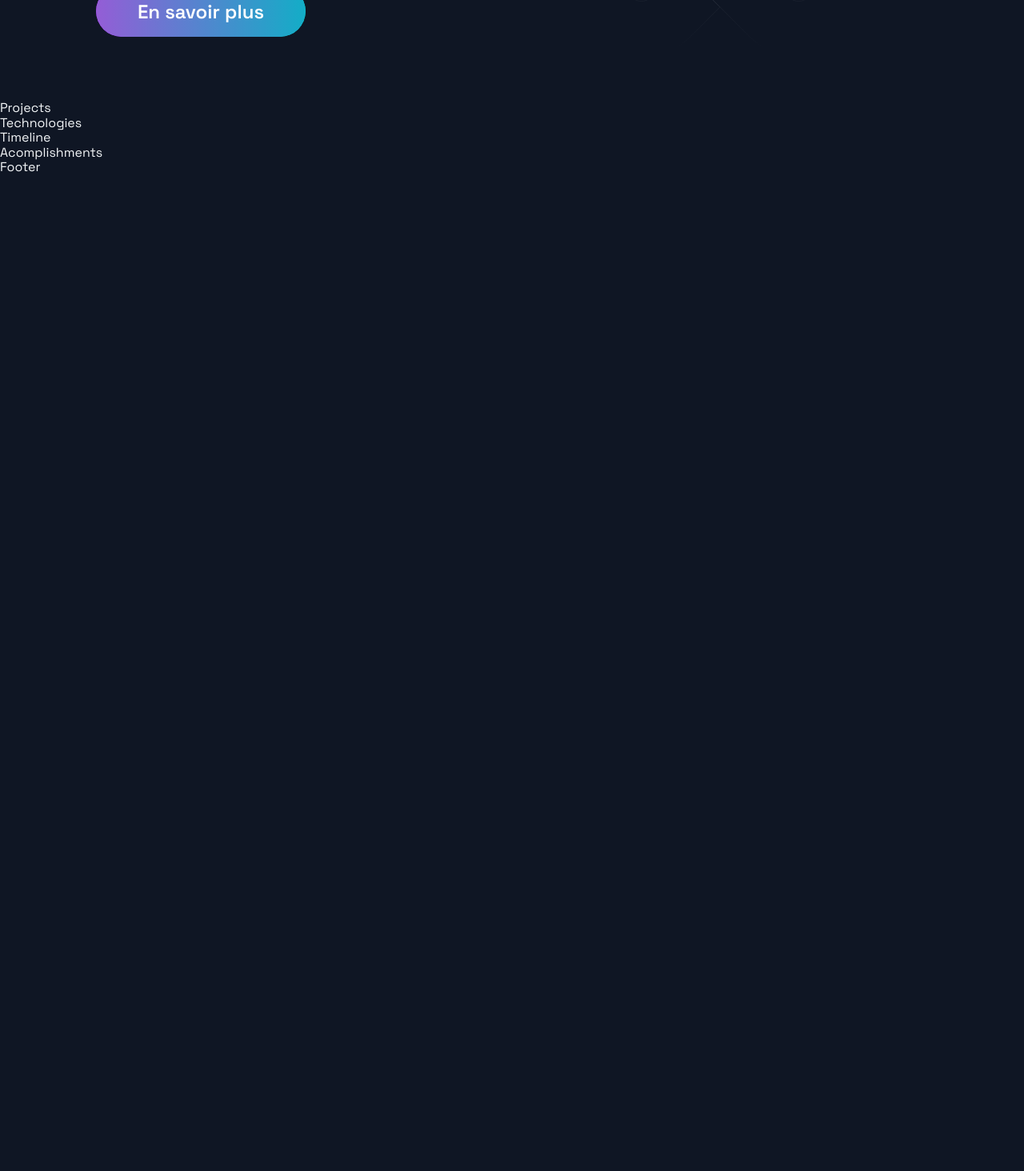
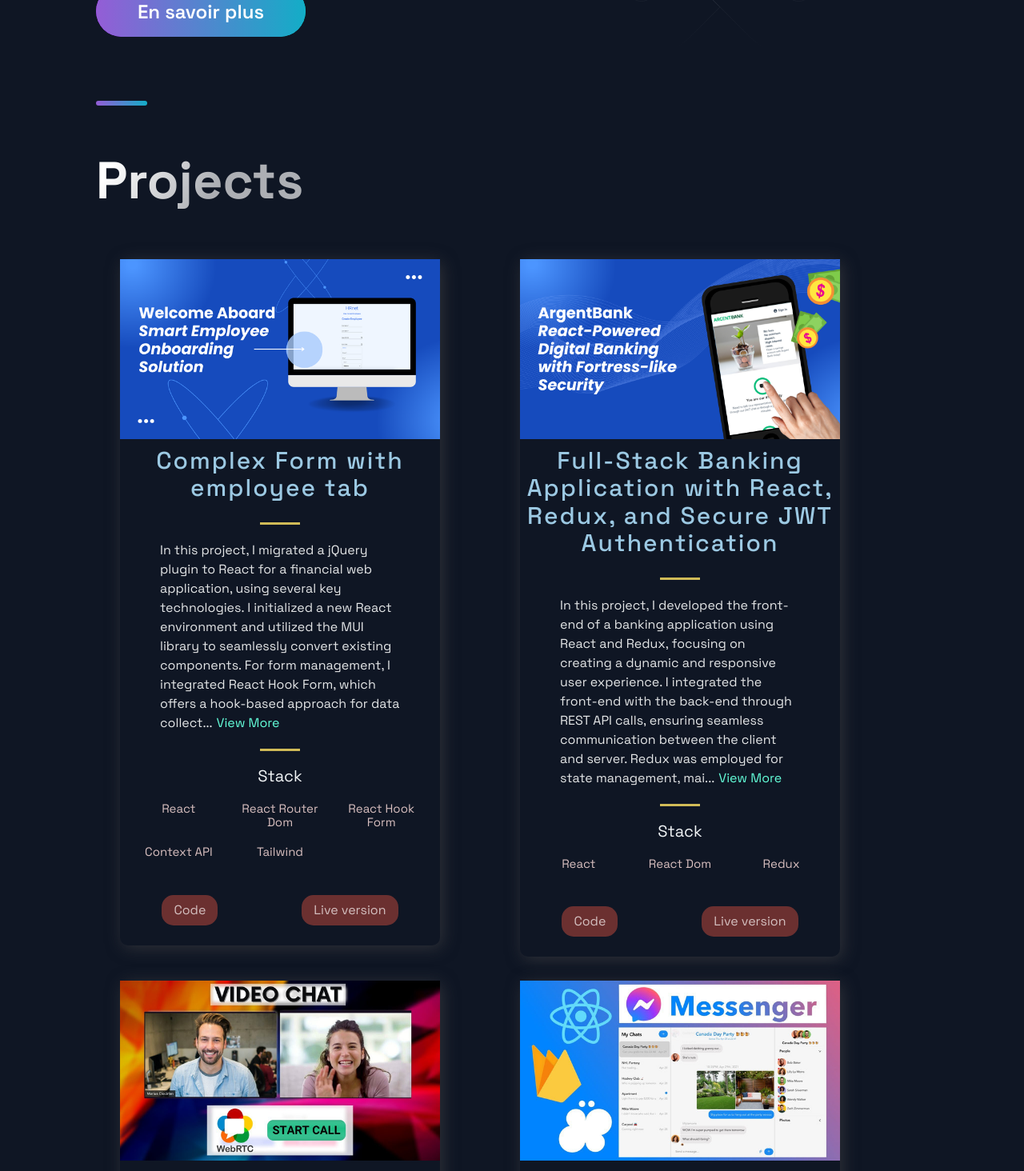
Before and after one commit to juliengDev/Portfolio, a Next.js app: page / in a window 1280 px wide. Shown: the part 560-2024 px from the top of the page at 80% size. Before the commit the page ends 800 px from the top, so only its background shows below. Built offline with nearby package versions, Linux system fonts and the light colour scheme.

Commit message:
Projects - Technologies- Timeline section done

```diff
--- a/src/components/Projects/Projects.js
+++ b/src/components/Projects/Projects.js
@@ -1,13 +1,154 @@
-import React from 'react';
+// import React from "react";
 
-import { BlogCard, CardInfo, ExternalLinks, GridContainer, HeaderThree, Hr, Tag, TagList, TitleContent, UtilityList, Img } from './ProjectsStyles';
-import { Section, SectionDivider, SectionTitle } from '../../styles/GlobalComponents';
-import { projects } from '../../constants/constants';
+// import {
+//   BlogCard,
+//   CardInfo,
+//   ExternalLinks,
+//   GridContainer,
+//   HeaderThree,
+//   Hr,
+//   Tag,
+//   TagList,
+//   TitleContent,
+//   UtilityList,
+//   Img,
+// } from "./ProjectsStyles";
+// import {
+//   Section,
+//   SectionDivider,
+//   SectionTitle,
+// } from "../../styles/GlobalComponents";
+// import { projects } from "../../constants/constants";
+
+// const Projects = () => (
+//   <Section nopadding id="projects">
+//     <SectionDivider />
+//     <SectionTitle main>Projects</SectionTitle>
+//     <GridContainer>
+//       {projects.map(({ image, title, description, visit, source, tags }, i) => {
+//         return (
+//           <BlogCard key={i}>
+//             <Img src={image} />
+//             <TitleContent>
+//               <HeaderThree title>{title}</HeaderThree>
+//               <Hr />
+//             </TitleContent>
+//             <CardInfo className="card-info">{description}</CardInfo>
+//             <div>
+//               <TitleContent>Stack</TitleContent>
+//               <TagList>
+//                 {tags.map((t, i) => {
+//                   return <Tag key={i}>{t}</Tag>;
+//                 })}
+//               </TagList>
+//             </div>
+//             <UtilityList>
+//               <ExternalLinks href={visit}>Code</ExternalLinks>
+//               <ExternalLinks href={source}>Live version</ExternalLinks>
+//             </UtilityList>
+//           </BlogCard>
+//         );
+//       })}
+//     </GridContainer>
+//   </Section>
+// );
+
+// export default Projects;
+
+import React, { useState } from "react";
+import {
+  BlogCard,
+  CardInfo,
+  ExternalLinks,
+  GridContainer,
+  HeaderThree,
+  Hr,
+  Tag,
+  TagList,
+  TitleContent,
+  UtilityList,
+  Img,
+  ViewMoreLink,
+} from "./ProjectsStyles";
+import {
+  Section,
+  SectionDivider,
+  SectionTitle,
+} from "../../styles/GlobalComponents";
+import { projects } from "../../constants/constants";
+
+const MAX_DESCRIPTION_LENGTH = 330;
 
 const Projects = () => (
-  <div>
-    Projects
-  </div>
+  <Section nopadding id="projects">
+    <SectionDivider />
+    <SectionTitle main>Projects</SectionTitle>
+    <GridContainer>
+      {projects.map(({ image, title, description, visit, source, tags }, i) => (
+        <ProjectCard
+          key={i}
+          image={image}
+          title={title}
+          description={description}
+          visit={visit}
+          source={source}
+          tags={tags}
+        />
+      ))}
+    </GridContainer>
+  </Section>
 );
 
+const ProjectCard = ({ image, title, description, visit, source, tags }) => {
+  const [isExpanded, setIsExpanded] = useState(false);
+
+  const toggleDescription = () => {
+    setIsExpanded(!isExpanded);
+  };
+
+  const displayedDescription = isExpanded
+    ? description
+    : description.slice(0, MAX_DESCRIPTION_LENGTH);
+
+  const showViewMore = description.length > MAX_DESCRIPTION_LENGTH;
+
+  return (
+    <BlogCard>
+      <Img src={image} />
+      <TitleContent>
+        <HeaderThree title>{title}</HeaderThree>
+        <Hr />
+      </TitleContent>
+      <CardInfo className="card-info">
+        {displayedDescription}
+        {showViewMore && (
+          <>
+            {!isExpanded && "..."}
+            <ViewMoreLink onClick={toggleDescription}>
+              {isExpanded ? "View Less" : "View More"}
+            </ViewMoreLink>
+          </>
+        )}
+      </CardInfo>
+      <Hr />
+      <div>
+        <TitleContent>Stack</TitleContent>
+        <TagList>
+          {tags.map((t, i) => (
+            <Tag key={i}>{t}</Tag>
+          ))}
+        </TagList>
+      </div>
+      <UtilityList>
+        <ExternalLinks href={source} target="_blank">
+          Code
+        </ExternalLinks>
+        <ExternalLinks href={visit} target="_blank">
+          Live version
+        </ExternalLinks>
+      </UtilityList>
+    </BlogCard>
+  );
+};
+
 export default Projects;
--- a/src/components/Projects/ProjectsStyles.js
+++ b/src/components/Projects/ProjectsStyles.js
@@ -1,17 +1,17 @@
-import styled from 'styled-components';
+import styled from "styled-components";
 
 export const Img = styled.img`
-  width:100%;
-  height:100%;
+  width: 100%;
+  height: 100%;
   object-fit: cover;
   overflow: hidden;
-`
+`;
 
 export const GridContainer = styled.section`
   display: grid;
   grid-template-columns: repeat(auto-fill, minmax(400px, 1fr));
   padding: 3rem;
-place-items: center;
+  place-items: flex-start;
   column-gap: 2rem;
   row-gap: 3rem;
   @media ${(props) => props.theme.breakpoints.sm} {
@@ -20,8 +20,7 @@ row-gap: 3rem;
     padding: 2rem;
     padding-bottom: 0;
   }
-
-`
+`;
 export const BlogCard = styled.div`
   border-radius: 10px;
   box-shadow: 3px 3px 20px rgba(80, 78, 78, 0.5);
@@ -32,19 +31,18 @@ export const BlogCard = styled.div`
   }
 `;
 export const TitleContent = styled.div`
+  font-size: 2rem;
   text-align: center;
   z-index: 20;
   width: 100%;
-
 `;
-
 
 export const HeaderThree = styled.h3`
   font-weight: 500;
   letter-spacing: 2px;
   color: #9cc9e3;
-  padding: .5rem 0;
-  font-size: ${(props) => props.title ? '3rem' : '2rem'};
+  padding: 0.5rem 0;
+  font-size: ${(props) => (props.title ? "3rem" : "2rem")};
 `;
 
 export const Hr = styled.hr`
@@ -59,26 +57,23 @@ export const Intro = styled.div`
   width: 170px;
   margin: 0 auto;
   color: #dce3e7;
-  font-family: 'Droid Serif', serif;
+  font-family: "Droid Serif", serif;
   font-size: 13px;
   font-style: italic;
   line-height: 18px;
 `;
 
-
 export const CardInfo = styled.p`
   width: 100%;
   padding: 0 50px;
   color: #e4e6e7;
-  font-style: 2rem;
+  /* font-style: italic; */
   line-height: 24px;
-  text-align: justify;
+  text-align: left;
   @media ${(props) => props.theme.breakpoints.sm} {
-    padding:.3rem
-
+    padding: 0.3rem;
   }
 `;
-
 
 export const UtilityList = styled.ul`
   list-style-type: none;
@@ -89,24 +84,39 @@ export const UtilityList = styled.ul`
 `;
 
 export const ExternalLinks = styled.a`
-color:#d4c0c0;
+  color: #d4c0c0;
   font-size: 1.6rem;
-padding:1rem 1.5rem;
+  padding: 1rem 1.5rem;
   background: #6b3030;
   border-radius: 15px;
   transition: 0.5s;
-&:hover{
+  &:hover {
     background: #801414;
-
   }
 `;
 
 export const TagList = styled.ul`
-display: flex;
-justify-content: space-around;
+  display: grid;
+  grid-template-columns: repeat(auto-fill, minmax(100px, 1fr));
+  padding: 3rem;
+  place-items: top;
+  column-gap: 2rem;
+  row-gap: 2rem;
   padding: 2rem;
-`
+  text-align: center;
+`;
 export const Tag = styled.li`
   color: #d8bfbf;
   font-size: 1.5rem;
-`
+`;
+
+export const ViewMoreLink = styled.span`
+  color: #64ffda;
+  cursor: pointer;
+  margin-left: 5px;
+  transition: opacity 0.3s ease;
+
+  &:hover {
+    opacity: 0.8;
+  }
+`;
--- a/src/components/Technologies/Technologies.js
+++ b/src/components/Technologies/Technologies.js
@@ -1,12 +1,64 @@
-import React from 'react';
-import { DiFirebase, DiReact, DiZend } from 'react-icons/di';
-import { Section, SectionDivider, SectionText, SectionTitle } from '../../styles/GlobalComponents';
-import { List, ListContainer, ListItem, ListParagraph, ListTitle } from './TechnologiesStyles';
+import React from "react";
+import { DiFirebase, DiReact, DiZend } from "react-icons/di";
+import { MdDesignServices } from "react-icons/md";
+import {
+  Section,
+  SectionDivider,
+  SectionText,
+  SectionTitle,
+} from "../../styles/GlobalComponents";
+import {
+  List,
+  ListContainer,
+  ListItem,
+  ListParagraph,
+  ListTitle,
+} from "./TechnologiesStyles";
 
-const Technologies = () =>  (
-  <div>
-    Technologies
-  </div>
+const Technologies = () => (
+  <Section id="tech">
+    <SectionDivider />
+    <br />
+    <br />
+    <br />
+    <SectionTitle>Technologies</SectionTitle>
+    <SectionText>
+      I've worked with a large range of technologies in the web development
+      world. From Design to Front-end
+    </SectionText>
+    <List>
+      <ListItem>
+        <DiReact size="3rem" />
+        <ListContainer>
+          <ListTitle>Front-End</ListTitle>
+          <ListParagraph>
+            Experience with <br />
+            Html5
+          </ListParagraph>
+        </ListContainer>
+      </ListItem>
+      <ListItem>
+        <DiFirebase size="3rem" />
+        <ListContainer>
+          <ListTitle>Back-End</ListTitle>
+          <ListParagraph>
+            Experience with <br />
+            Node.js and MongoDB
+          </ListParagraph>
+        </ListContainer>
+      </ListItem>
+      <ListItem>
+        <MdDesignServices size="2.5rem" />
+        <ListContainer>
+          <ListTitle>UI/UX</ListTitle>
+          <ListParagraph>
+            Experience with <br />
+            Figma
+          </ListParagraph>
+        </ListContainer>
+      </ListItem>
+    </List>
+  </Section>
 );
 
 export default Technologies;
--- a/src/components/TimeLine/TimeLine.js
+++ b/src/components/TimeLine/TimeLine.js
@@ -1,51 +1,145 @@
-import React, { useState, useRef, useEffect } from 'react';
+import React, { useState, useRef, useEffect } from "react";
 
-import { CarouselButton, CarouselButtonDot, CarouselButtons, CarouselContainer, CarouselItem, CarouselItemImg, CarouselItemText, CarouselItemTitle, CarouselMobileScrollNode } from './TimeLineStyles';
-import { Section, SectionDivider, SectionText, SectionTitle } from '../../styles/GlobalComponents';
-import { TimeLineData } from '../../constants/constants';
+import {
+  CarouselButton,
+  CarouselButtonDot,
+  CarouselButtons,
+  CarouselContainer,
+  CarouselItem,
+  CarouselItemImg,
+  CarouselItemText,
+  CarouselItemTitle,
+  CarouselMobileScrollNode,
+} from "./TimeLineStyles";
+import {
+  Section,
+  SectionDivider,
+  SectionText,
+  SectionTitle,
+} from "../../styles/GlobalComponents";
+import { TimeLineData } from "../../constants/constants";
 
 const TOTAL_CAROUSEL_COUNT = TimeLineData.length;
 
 const Timeline = () => {
-  // const [activeItem, setActiveItem] = useState(0);
-  // const carouselRef = useRef();
+  const [activeItem, setActiveItem] = useState(0);
+  const carouselRef = useRef();
 
-  // const scroll = (node, left) => {
-  //   return node.scrollTo({ left, behavior: 'smooth' });
-  // }
+  const scroll = (node, left) => {
+    return node.scrollTo({ left, behavior: "smooth" });
+  };
 
-  // const handleClick = (e, i) => {
-  //   e.preventDefault();
+  const handleClick = (e, i) => {
+    e.preventDefault();
 
-  //   if (carouselRef.current) {
-  //     const scrollLeft = Math.floor(carouselRef.current.scrollWidth * 0.7 * (i / TimeLineData.length));
+    if (carouselRef.current) {
+      const scrollLeft = Math.floor(
+        carouselRef.current.scrollWidth * 0.7 * (i / TimeLineData.length)
+      );
 
-  //     scroll(carouselRef.current, scrollLeft);
-  //   }
-  // }
+      scroll(carouselRef.current, scrollLeft);
+    }
+  };
 
-  // const handleScroll = () => {
-  //   if (carouselRef.current) {
-  //     const index = Math.round((carouselRef.current.scrollLeft / (carouselRef.current.scrollWidth * 0.7)) * TimeLineData.length);
+  const handleScroll = () => {
+    if (carouselRef.current) {
+      const index = Math.round(
+        (carouselRef.current.scrollLeft /
+          (carouselRef.current.scrollWidth * 0.7)) *
+          TimeLineData.length
+      );
 
-  //     setActiveItem(index);
-  //   }
-  // }
+      setActiveItem(index);
+    }
+  };
 
-  // // snap back to beginning of scroll when window is resized
-  // // avoids a bug where content is covered up if coming from smaller screen
-  // useEffect(() => {
-  //   const handleResize = () => {
-  //     scroll(carouselRef.current, 0);
-  //   }
+  // snap back to beginning of scroll when window is resized
+  // avoids a bug where content is covered up if coming from smaller screen
+  useEffect(() => {
+    const handleResize = () => {
+      scroll(carouselRef.current, 0);
+    };
 
-  //   window.addEventListener('resize', handleResize);
-  // }, []);
+    window.addEventListener("resize", handleResize);
+  }, []);
 
   return (
-    <div>
-      Timeline
-    </div>
+    <Section id="about">
+      <SectionTitle>About Me</SectionTitle>
+      <SectionText>Describe yourself</SectionText>
+      <CarouselContainer ref={carouselRef} onScroll={handleScroll}>
+        <>
+          {TimeLineData.map(({ year, text }, index) => {
+            return (
+              <CarouselMobileScrollNode
+                key={index}
+                final={index === TOTAL_CAROUSEL_COUNT - 1}
+              >
+                <CarouselItem
+                  index={index}
+                  id={`carousel__item-${index}`}
+                  active={activeItem}
+                  onClick={(e) => handleClick(e, index)}
+                >
+                  <CarouselItemTitle>
+                    {year}
+                    <CarouselItemImg
+                      width="208"
+                      height="6"
+                      viewBox="0 0 208 6"
+                      fill="none"
+                      xmlns="http://www.w3.org/2000/svg"
+                    >
+                      <path
+                        fill-rule="evenodd"
+                        clip-rule="evenodd"
+                        d="M2.5 5.5C3.88071 5.5 5 4.38071 5 3V3.5L208 3.50002V2.50002L5 2.5V3C5 1.61929 3.88071 0.5 2.5 0.5C1.11929 0.5 0 1.61929 0 3C0 4.38071 1.11929 5.5 2.5 5.5Z"
+                        fill="url(#paint0_linear)"
+                        fill-opacity="0.33"
+                      />
+                      <defs>
+                        <linearGradient
+                          id="paint0_linear"
+                          x1="-4.30412e-10"
+                          y1="0.5"
+                          x2="208"
+                          y2="0.500295"
+                          gradientUnits="userSpaceOnUse"
+                        >
+                          <stop stop-color="white" />
+                          <stop
+                            offset="0.79478"
+                            stop-color="white"
+                            stop-opacity="0"
+                          />
+                        </linearGradient>
+                      </defs>
+                    </CarouselItemImg>
+                  </CarouselItemTitle>
+                  <CarouselItemText>{text}</CarouselItemText>
+                </CarouselItem>
+              </CarouselMobileScrollNode>
+            );
+          })}
+        </>
+      </CarouselContainer>
+      <CarouselButtons>
+        {TimeLineData.map((item, index) => {
+          return (
+            <CarouselButton
+              key={index}
+              index={index}
+              active={activeItem}
+              onClick={(e) => handleClick(e, index)}
+              type="button"
+            >
+              <CarouselButtonDot active={activeItem} />
+            </CarouselButton>
+          );
+        })}
+      </CarouselButtons>
+      <SectionDivider />
+    </Section>
   );
 };
 
--- a/src/constants/constants.js
+++ b/src/constants/constants.js
@@ -1,46 +1,57 @@
 export const projects = [
   {
-    title: 'MERN Memories',
-    description: "Using React, Node.js, Express & MongoDB you'll learn how to build a Full Stack MERN Application - from start to finish. The App is called Memories and it is a simple social media app that allows users to post interesting events that happened in their lives.",
-      image: '/images/1.png',
-      tags: ['Mongo', 'Express', 'React', 'Node'],
-    source: 'https://google.com',
-    visit: 'https://google.com',
+    title: "Complex Form with employee tab",
+    description:
+      "In this project, I migrated a jQuery plugin to React for a financial web application, using several key technologies. I initialized a new React environment and utilized the MUI library to seamlessly convert existing components. For form management, I integrated React Hook Form, which offers a hook-based approach for data collection and validation. To efficiently manage global UI state, I employed the Context API alongside the Reducer pattern. I also styled the application with Tailwind, a utility-first CSS framework. This project concluded with publishing the React component as an npm package, complete with documentation. This experience greatly enhanced my skills in modern front-end development, particularly in performance optimization and technical documentation.",
+    image: "/images/wealthheath.png",
+    tags: [
+      "React",
+      "React Router Dom ",
+      "React Hook Form",
+      "Context API",
+      "Tailwind",
+    ],
+    source: "https://github.com/juliengDev/OPC_Projet_14",
+    visit: "https://juliengdev-wealthhealth.netlify.app/",
     id: 0,
   },
   {
-    title: 'E-Commerce',
-    description:"While building it you're going to learn many advanced React & JavaScript topics, as well as how to use Stripe for card transactions. On top of that, at the end of the video, you will have this unique and complex webshop app that you will be able to add to your portfolio. And trust me, e-commerce applications are impressive.",
-    image: '/images/2.png',
-    tags: ['React', 'JavaScript'],
-    source: 'https://google.com',
-    visit: 'https://google.com',
+    title:
+      "Full-Stack Banking Application with React, Redux, and Secure JWT Authentication",
+    description:
+      "In this project, I developed the front-end of a banking application using React and Redux, focusing on creating a dynamic and responsive user experience. I integrated the front-end with the back-end through REST API calls, ensuring seamless communication between the client and server. Redux was employed for state management, maintaining consistent data flow across the application. Additionally, I used Swagger to define API endpoints and model interactions with transaction data, ensuring clear API documentation. For the back-end, I utilized Node.js with MongoDB as the database, and implemented JWT (JSON Web Token) for secure authentication. This project significantly enhanced my skills in API authentication, state management in React, and full-stack development using MongoDB and Node.js.",
+    image: "/images/ArgentBank.png",
+    tags: ["React", "React Dom", "Redux"],
+    source: "https://github.com/juliengDev/OPC_Projet_13",
+    visit: "https://juliengdev-argentbank.netlify.app/",
     id: 1,
   },
   {
-    title: 'WebRTC App',
-    description: "This is a code repository for the corresponding YouTube video. In this tutorial, we're going to build and deploy a React Video Chat Application using WebRTC.",
-      image: '/images/3.jpg',
-      tags: ['React', 'WebRTC'],
-    source: 'https://google.com',
-    visit: 'https://google.com',
+    title: "WebRTC App",
+    description:
+      "This is a code repository for the corresponding YouTube video. In this tutorial, we're going to build and deploy a React Video Chat Application using WebRTC.",
+    image: "/images/3.jpg",
+    tags: ["React", "WebRTC"],
+    source: "https://google.com",
+    visit: "https://google.com",
     id: 2,
   },
   {
-    title: 'Unichat',
-    description: "This is a code repository for the corresponding video tutorial. In this video, we will create a full Realtime Chat Application",
-    image: '/images/4.jpg',
-    tags: ['React', 'ChatEngine', 'Firebase'],
-    source: 'https://google.com',
-    visit: 'https://google.com',
+    title: "Unichat",
+    description:
+      "This is a code repository for the corresponding video tutorial. In this video, we will create a full Realtime Chat Application",
+    image: "/images/4.jpg",
+    tags: ["React", "ChatEngine", "Firebase"],
+    source: "https://google.com",
+    visit: "https://google.com",
     id: 3,
   },
 ];
 
 export const TimeLineData = [
-  { year: 2017, text: 'Started my journey', },
-  { year: 2018, text: 'Worked as a freelance developer', },
-  { year: 2019, text: 'Founded JavaScript Mastery', },
-  { year: 2020, text: 'Shared my projects with the world', },
-  { year: 2021, text: 'Started my own platform', },
+  { year: 2017, text: "Started my journey" },
+  { year: 2018, text: "Worked as a freelance developer" },
+  { year: 2019, text: "Founded JavaScript Mastery" },
+  { year: 2020, text: "Shared my projects with the world" },
+  { year: 2021, text: "Started my own platform" },
 ];
```
Also changed, not shown: public/images/ArgentBank.png (added), public/images/wealthheath.png (added). Lines whose indentation alone changed are shown as unchanged.
